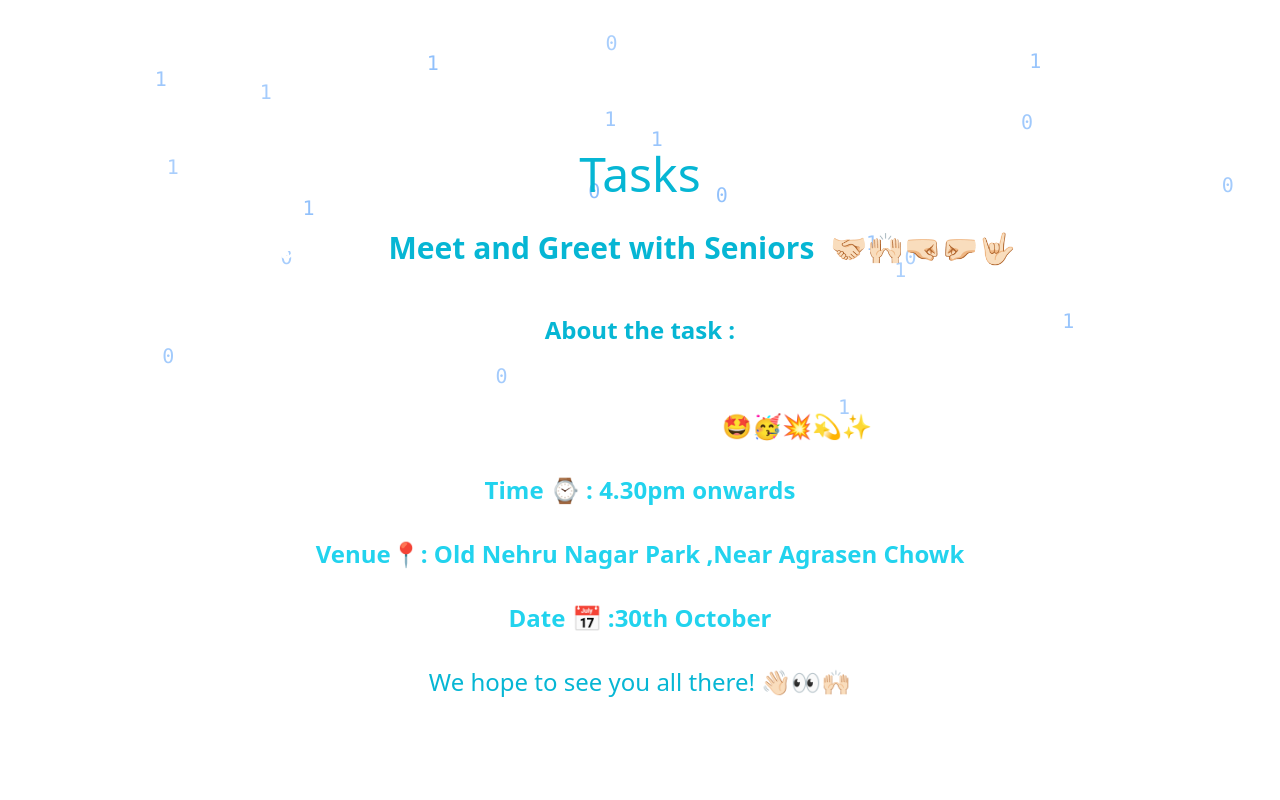
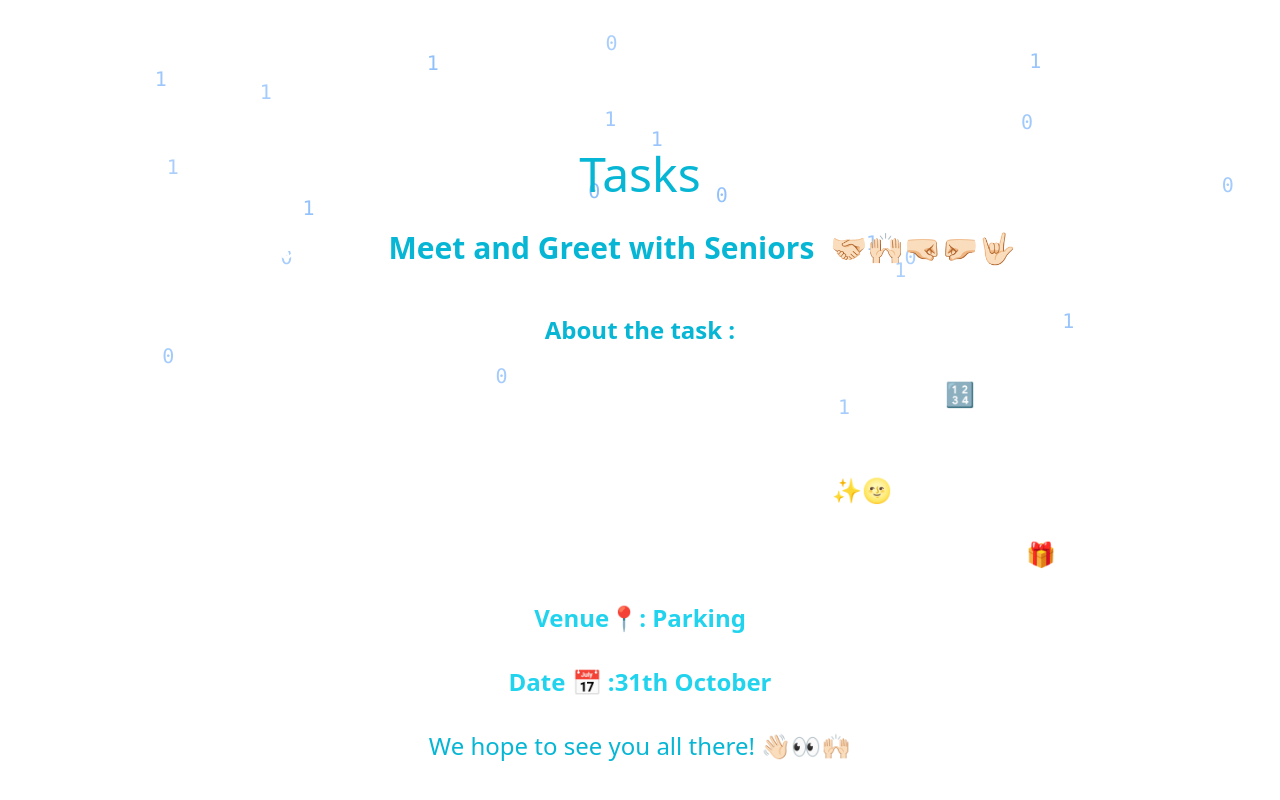
Before and after one commit to Harsh-bhai/freshers-2k23, a Next.js app: page / in a window 1280 px wide. Shown: the part 1022-1822 px from the top of the page. Built offline with nearby package versions, Linux system fonts and the light colour scheme.

Commit message:
task 3 added

```diff
--- /dev/null
+++ b/components/task3.js
@@ -0,0 +1,50 @@
+import Link from "next/link";
+import React from "react";
+
+const Task3 = () => {
+  return (
+    <div className=" flex flex-col space-y-8 justify-center md:my-20 items-center mx-8">
+      <span className="text-center text-5xl text-cyan-500">Tasks</span>
+      <div className="flex md:flex-row flex-col  space-x-4">
+        <span className="text-white font-bold text-2xl md:text-3xl mb-4 text-center">
+          Task 2 :
+        </span>
+        <span className="text-cyan-500 font-bold  text-2xl  md:text-3xl text-center">
+        Meet and Greet with Seniors
+        </span><br/>
+        <span className="text-cyan-500 font-bold  text-2xl  md:text-3xl text-center">
+        🤝🏻🙌🏻🤜🏻🤛🏻🤟🏻
+        </span>
+      </div>
+      <span className=" text-xl md:text-2xl font-bold text-cyan-500 ">
+        About the task :
+      </span>
+      <span className="text-center text-xl md:text-2xl text-white ">
+      There will be chits of the number plate of senior’s vehicle🔢
+      </span>
+      <span className="text-center text-xl font-semibold md:text-2xl text-white ">
+      You have to find the respective vehicle number given to you then approach to that senior and try to impress them with some tasks ✨🌝
+      </span  >
+      <span className="text-center text-xl font-semibold md:text-2xl text-white ">
+      If the senior gets impressed then he/she will award you with a gift 🎁
+      </span  >
+      <span className="text-center text-xl font-semibold md:text-2xl text-cyan-400 ">
+      Venue📍: Parking
+      </span  >
+      <span className="text-center text-xl font-semibold md:text-2xl text-cyan-400 ">
+      Date 📅 :31th October
+      </span  >
+
+
+      <span className="text-cyan-500 text-xl md:text-2xl text-center">
+      We hope to see you all there! 👋🏻👀🙌🏻
+
+      </span>
+      <span className="text-white text-xl md:text-2xl text-center">
+        All the best & Stay Tuned...!!
+      </span>
+    </div>
+  );
+};
+
+export default Task3;
--- a/pages/index.js
+++ b/pages/index.js
@@ -6,6 +6,7 @@ import CountdownTimer from "@/components/countdowntimer";
 import VideoCollage from "@/components/videoCollage";
 import Task1 from "@/components/task1";
 import Task2 from "@/components/task2";
+import Task3 from "@/components/task3";
 // import SocialMediaIntegration from "@/components/socialMediaIntegration";
 
 export default function Home() {
@@ -55,7 +56,7 @@ export default function Home() {
 
       <section id="Tasks">
         {/* <Task1 /> */}
-        <Task2/>
+        <Task3/>
       </section>
 
       <section id="glimpse" className=" body-font">
```
